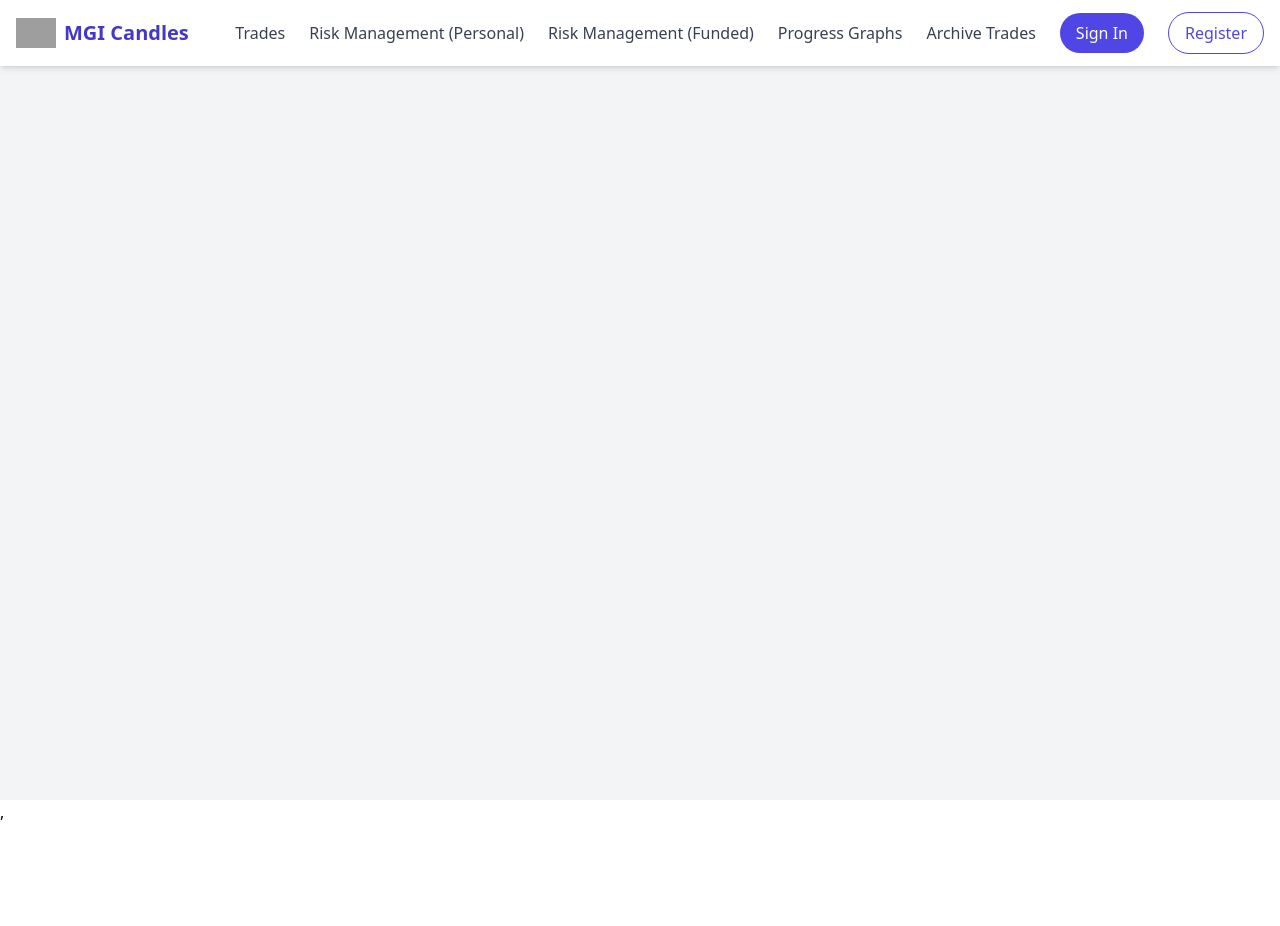
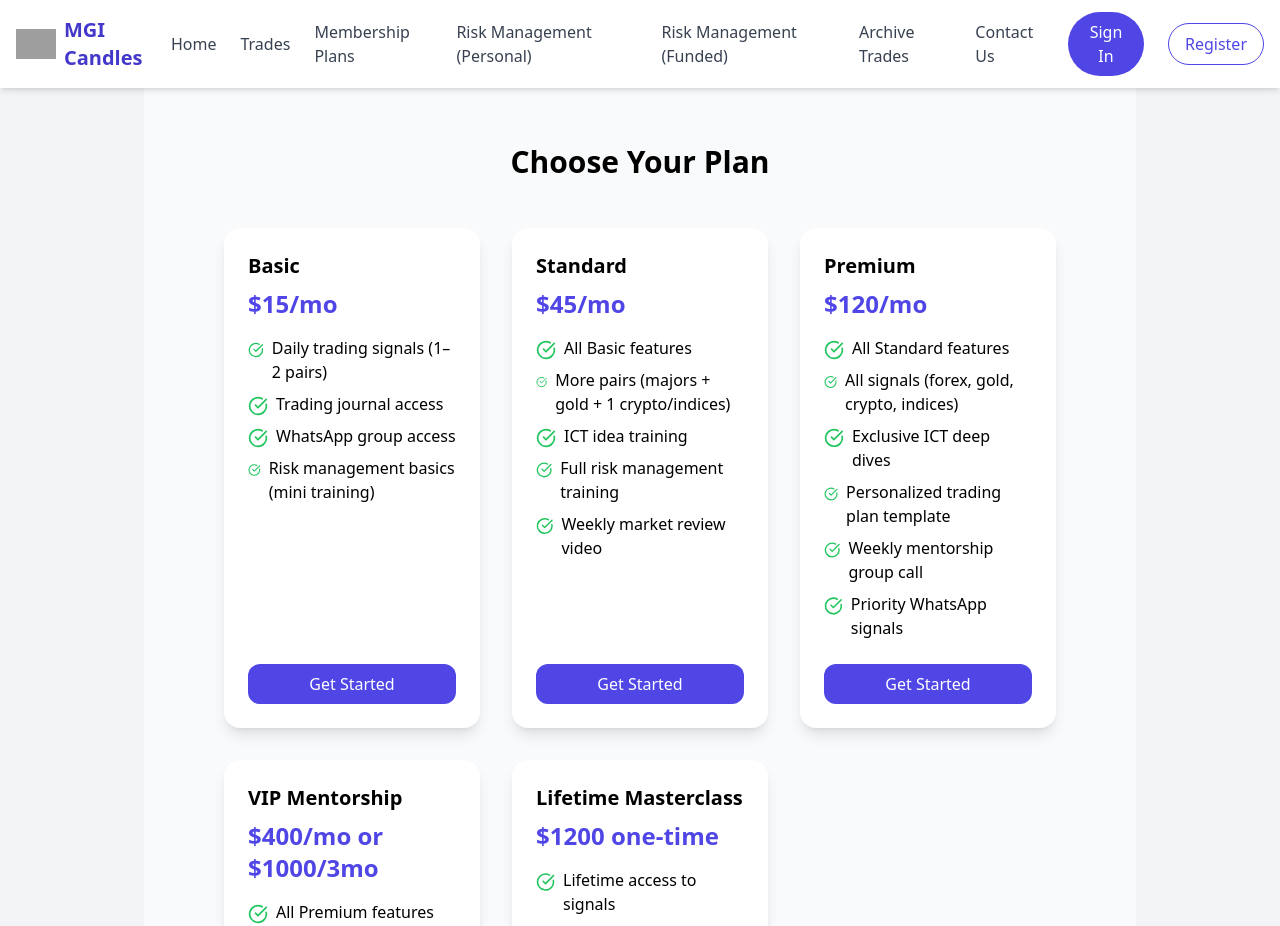
Before and after one commit to frankyle/MGI-Candles-Trading-Journal, a React (Create React App) app: page /membership in a window 1280 px wide. Shown: the top 926 px of the page. Before the commit the page ends 824 px from the top, so only its background shows below. Built offline with nearby package versions, Linux system fonts and the light colour scheme; grey boxes are pictures that could not be loaded.

Commit message:
Membership added and home page

```diff
--- a/src/App.js
+++ b/src/App.js
@@ -3,9 +3,11 @@ import { Routes, Route } from 'react-router-dom'; // ✅ No BrowserRouter here
 import Header from './components-mgi/Header';
 import TradingJournalForm from './components-mgi/TradeJournal/TradingJournalForm';
 import RiskManagement from './components-mgi/RiskManagement/RiskManagement';
-import ProgressiveGraphs from './components-mgi/RiskManagement/ProgressiveGraphs';
 import FundedAccount from './components-mgi/FundedAccount/FundedAccount';
 import ArchivedTradesView from './components-mgi/ArchiveForder/ArchivedTradesView';
+import Homepage from './components-mgi/Home/Homepage';
+import Membership from './components-mgi/Membership/Membership';
+import ContactUs from './components-mgi/Home/ContactUs';
 
 function App() {
   return (
@@ -13,11 +15,13 @@ function App() {
       <Header />
       <div className="max-w-5xl mx-auto px-4">
         <Routes>
-          <Route path="/" element={<TradingJournalForm />} />
+          <Route path="/" element={<Homepage />} />
+          <Route path="/trades" element={<TradingJournalForm />} />
           <Route path="/riskmanagement" element={<RiskManagement />} />
           <Route path="/riskmanagementfunded" element={<FundedAccount />} />
-          <Route path="/graphs" element={<ProgressiveGraphs />} />
+          <Route path="/membership" element={<Membership />} />
           <Route path="/archive" element={<ArchivedTradesView />} />
+          <Route path="/contactus" element={<ContactUs />} />
         </Routes>
       </div>
     </div>
--- a/src/components-mgi/Header.js
+++ b/src/components-mgi/Header.js
@@ -21,11 +21,13 @@ const Header = () => {
 
         {/* Desktop Nav */}
         <nav className="hidden md:flex space-x-6 items-center">
-          <Link to="/" className="text-gray-700 hover:text-indigo-600 font-medium transition">Trades</Link>
+          <Link to="/" className="text-gray-700 hover:text-indigo-600 font-medium transition">Home</Link>
+          <Link to="/trades" className="text-gray-700 hover:text-indigo-600 font-medium transition">Trades</Link>
+          <Link to="/membership" onClick={() => setMobileMenuOpen(false)} className="block text-gray-700 font-medium hover:text-indigo-600"> Membership Plans</Link>
           <Link to="/riskmanagement" onClick={() => setMobileMenuOpen(false)} className="block text-gray-700 font-medium hover:text-indigo-600">Risk Management (Personal)</Link>
           <Link to="/riskmanagementfunded" onClick={() => setMobileMenuOpen(false)} className="block text-gray-700 font-medium hover:text-indigo-600">Risk Management (Funded)</Link>
-          <Link to="/graphs" onClick={() => setMobileMenuOpen(false)} className="block text-gray-700 font-medium hover:text-indigo-600"> Progress Graphs</Link>
           <Link to="/archive" onClick={() => setMobileMenuOpen(false)} className="block text-gray-700 font-medium hover:text-indigo-600"> Archive Trades</Link>
+          <Link to="/contactus" onClick={() => setMobileMenuOpen(false)} className="block text-gray-700 font-medium hover:text-indigo-600"> Contact Us</Link>
 
           {!isLoggedIn ? (
             <>
@@ -55,11 +57,13 @@ const Header = () => {
       {/* Mobile Nav */}
       {mobileMenuOpen && (
         <div className="md:hidden bg-white px-4 pb-4 space-y-3 shadow-md">
-          <Link to="/" onClick={() => setMobileMenuOpen(false)} className="block text-gray-700 font-medium hover:text-indigo-600">Trades</Link>
+          <Link to="/" onClick={() => setMobileMenuOpen(false)} className="block text-gray-700 font-medium hover:text-indigo-600">Home</Link>
+          <Link to="/trades" onClick={() => setMobileMenuOpen(false)} className="block text-gray-700 font-medium hover:text-indigo-600">Trades</Link>
+          <Link to="/membership" onClick={() => setMobileMenuOpen(false)} className="block text-gray-700 font-medium hover:text-indigo-600"> Membership Plans</Link>
           <Link to="/riskmanagement" onClick={() => setMobileMenuOpen(false)} className="block text-gray-700 font-medium hover:text-indigo-600">Risk Management (Personal)</Link>
           <Link to="/riskmanagementfunded" onClick={() => setMobileMenuOpen(false)} className="block text-gray-700 font-medium hover:text-indigo-600">Risk Management (Funded)</Link>
-          <Link to="/graphs" onClick={() => setMobileMenuOpen(false)} className="block text-gray-700 font-medium hover:text-indigo-600"> Progress Graphs</Link>
           <Link to="/archive" onClick={() => setMobileMenuOpen(false)} className="block text-gray-700 font-medium hover:text-indigo-600"> Archive Trades</Link>
+          <Link to="/contactus" onClick={() => setMobileMenuOpen(false)} className="block text-gray-700 font-medium hover:text-indigo-600"> Contact Us</Link>
 
           {!isLoggedIn ? (
             <>
--- /dev/null
+++ b/src/components-mgi/Home/ContactUs.js
@@ -0,0 +1,9 @@
+import React from 'react'
+
+const ContactUs = () => {
+  return (
+    <div>ContactUs</div>
+  )
+}
+
+export default ContactUs
--- /dev/null
+++ b/src/components-mgi/Home/Homepage.js
@@ -0,0 +1,9 @@
+import React from 'react'
+
+const Homepage = () => {
+  return (
+    <div>Homepage</div>
+  )
+}
+
+export default Homepage
--- /dev/null
+++ b/src/components-mgi/Membership/Membership.js
@@ -0,0 +1,94 @@
+import React from "react";
+import { CheckCircle } from "lucide-react";
+
+const plans = [
+  {
+    name: "Basic",
+    price: "$15/mo",
+    features: [
+      "Daily trading signals (1–2 pairs)",
+      "Trading journal access",
+      "WhatsApp group access",
+      "Risk management basics (mini training)",
+    ],
+  },
+  {
+    name: "Standard",
+    price: "$45/mo",
+    features: [
+      "All Basic features",
+      "More pairs (majors + gold + 1 crypto/indices)",
+      "ICT idea training",
+      "Full risk management training",
+      "Weekly market review video",
+    ],
+  },
+  {
+    name: "Premium",
+    price: "$120/mo",
+    features: [
+      "All Standard features",
+      "All signals (forex, gold, crypto, indices)",
+      "Exclusive ICT deep dives",
+      "Personalized trading plan template",
+      "Weekly mentorship group call",
+      "Priority WhatsApp signals",
+    ],
+  },
+  {
+    name: "VIP Mentorship",
+    price: "$400/mo or $1000/3mo",
+    features: [
+      "All Premium features",
+      "Private 1-on-1 mentorship sessions",
+      "Direct WhatsApp mentorship chat",
+      "Journal review & feedback",
+      "Custom risk management plan",
+    ],
+  },
+  {
+    name: "Lifetime Masterclass",
+    price: "$1200 one-time",
+    features: [
+      "Lifetime access to signals",
+      "Lifetime journal access",
+      "Lifetime ICT training content",
+      "Monthly group mentorship (12 months)",
+      "Certificate of completion",
+    ],
+  },
+];
+
+export default function Membership() {
+  return (
+    <div className="bg-gray-50 py-16 px-6 lg:px-20">
+      <h2 className="text-3xl font-bold text-center mb-12">
+        Choose Your Plan
+      </h2>
+      <div className="grid grid-cols-1 md:grid-cols-2 lg:grid-cols-3 gap-8">
+        {plans.map((plan, index) => (
+          <div
+            key={index}
+            className="bg-white rounded-2xl shadow-lg p-6 flex flex-col hover:scale-105 transition-transform"
+          >
+            <h3 className="text-xl font-semibold mb-2">{plan.name}</h3>
+            <p className="text-2xl font-bold text-indigo-600 mb-4">
+              {plan.price}
+            </p>
+            <ul className="space-y-2 mb-6">
+              {plan.features.map((feature, i) => (
+                <li key={i} className="flex items-start">
+                  <CheckCircle className="w-5 h-5 text-green-500 mr-2 mt-1" />
+                  <span>{feature}</span>
+                </li>
+              ))}
+            </ul>
+            <button className="mt-auto bg-indigo-600 text-white py-2 px-4 rounded-xl hover:bg-indigo-700 transition-colors">
+              Get Started
+            </button>
+          </div>
+        ))}
+      </div>
+    </div>
+  );
+}
```
